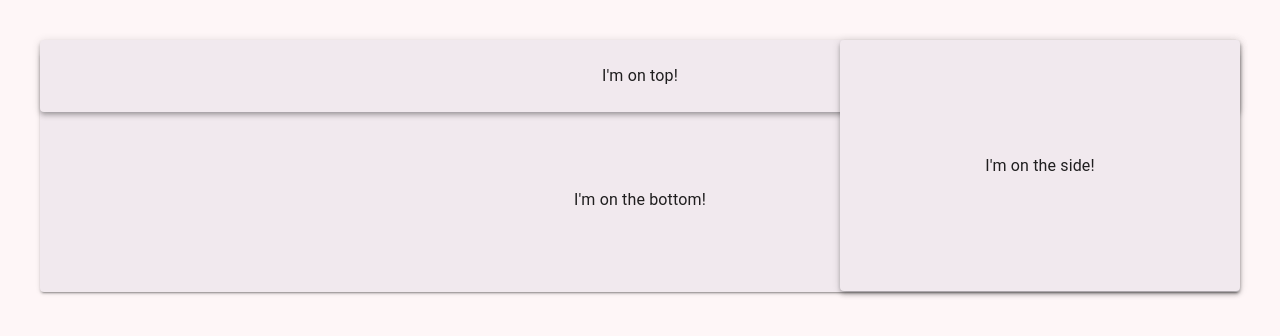
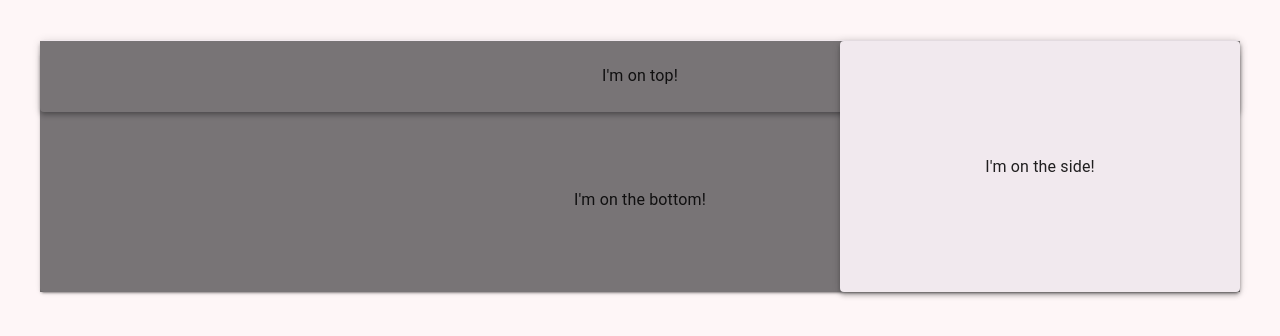
Before and after one commit to eclectic-kitty/react-mui-experiments, a React (Create React App) app: page / in a window 1280 px wide. Shown: the top 336 px of the page. Built offline with nearby package versions, Linux system fonts and the light colour scheme.

Commit message:
Limited Backdrop to Grid item space

```diff
--- a/src/App.js
+++ b/src/App.js
@@ -7,8 +7,9 @@ import {
   Stack,
   Box,
   Container,
+  Backdrop,
   Paper,
-  Typography
+  Typography,
 } from "@mui/material";
 
 import ProgressBar from "./ProgressBar";
@@ -41,7 +42,8 @@ const auTheme = createTheme({
         light: "#FDEDEF",
       },
     },
-}});
+  },
+});
 
 const App = () => {
   return (
@@ -50,26 +52,37 @@ const App = () => {
 
       {/* So yeah, not ideal, but it works :p
         TODO: make the height and positioning calculated */}
-        <Grid
-        container
-        columns={12}
-        sx={{ padding: 5}}
-        >
+      <Grid container columns={12} sx={{ padding: 5 }}>
         <Grid size={12} sx={{ zIndex: 10 }}>
           <Paper elevation={4} sx={{ paddingY: 3, textAlign: "center" }}>
             <Typography>I'm on top!</Typography>
           </Paper>
         </Grid>
         <Grid size={12} sx={{ position: "relative", top: -60, zIndex: 0 }}>
-            <Paper elevation={2} sx={{ paddingTop: 17, paddingBottom: 10, textAlign: "center" }}>
+          <Paper
+            elevation={2}
+            sx={{ paddingTop: 17, paddingBottom: 10, textAlign: "center" }}
+          >
             <Typography>I'm on the bottom!</Typography>
           </Paper>
         </Grid>
-          <Grid size={4} offset={8} sx={{ position: "relative", top: -312, zIndex: 20 }}>
+        <Backdrop
+          open={true}
+          slotProps={{ root: { backgroundColor: "rgba(201, 102, 240, 1)" } }}
+          sx={{
+            position: "relative",
+            width: "100%",
+            height: "100%",
+            top: -311,
+            zIndex: 10,
+          }}
+        >
+          <Grid size={4} offset={8} sx={{ position: "relative", zIndex: 20 }}>
             <Paper elevation={4} sx={{ paddingY: 14.2, textAlign: "center" }}>
               <Typography>I'm on the side!</Typography>
             </Paper>
           </Grid>
+        </Backdrop>
       </Grid>
 
       {/* ~~ Position: relative ~~
@@ -145,7 +158,6 @@ const App = () => {
         </Paper>
       </Grid>
     </Grid> */}
-
     </ThemeProvider>
   );
 };
```
Lines whose indentation alone changed are shown as unchanged.
